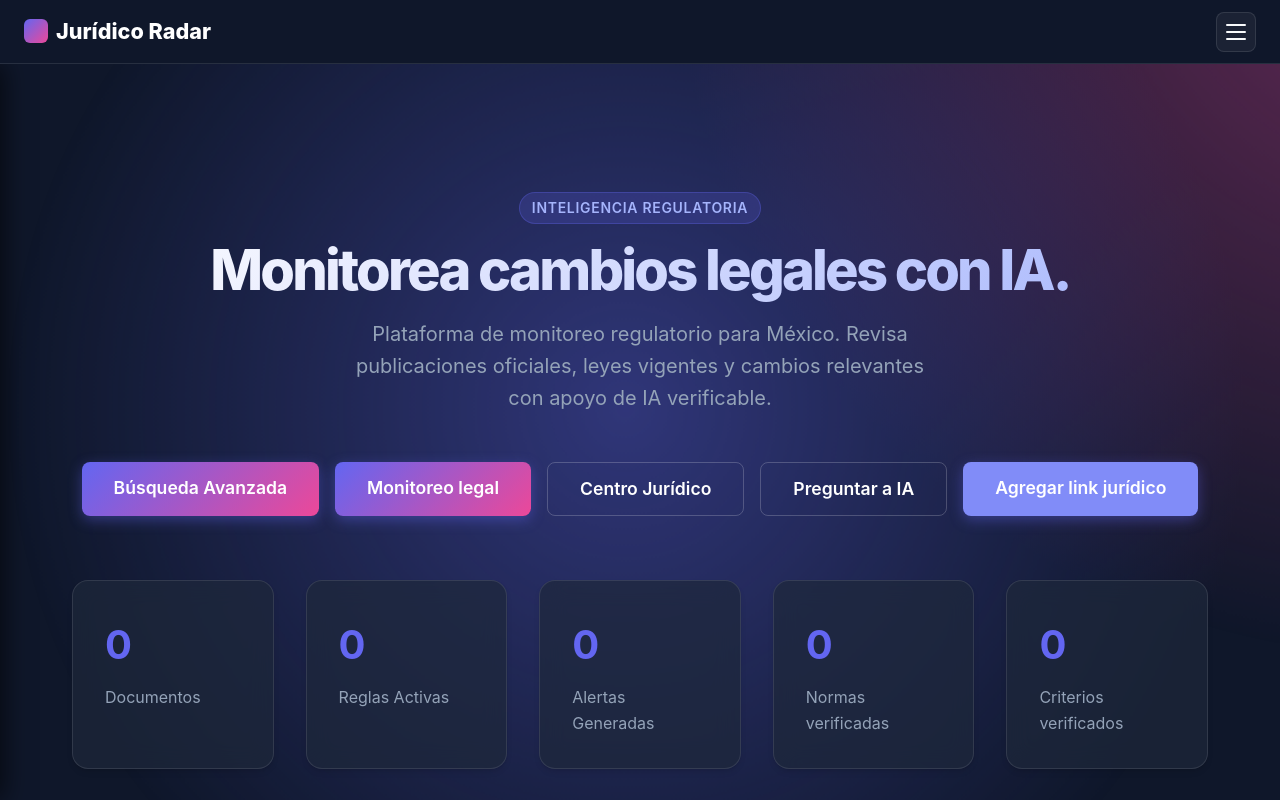
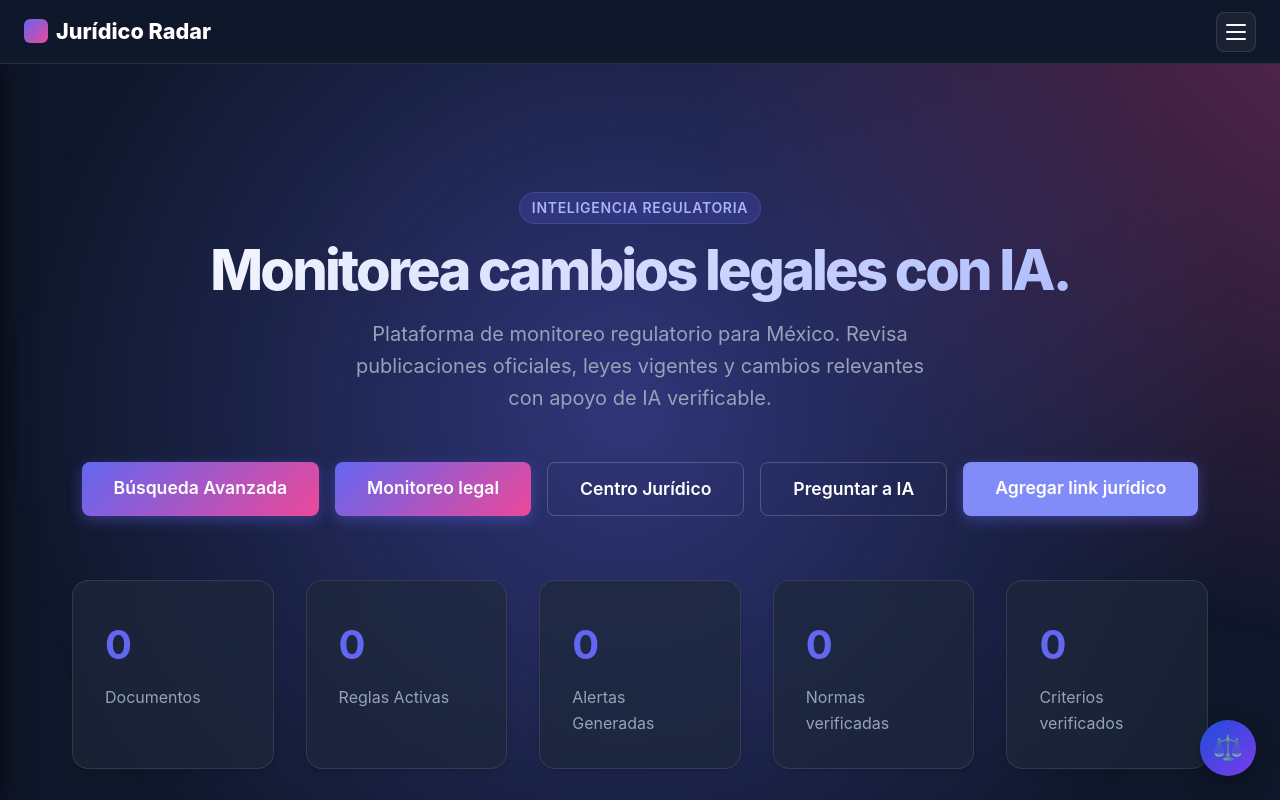
Before and after one commit to Antonio-valenzuela/Radar-Juridico-WEB, a Next.js app: page / in a window 1280 px wide. Shown: the top 800 px of the page. Built offline with nearby package versions, Linux system fonts and the light colour scheme.

Commit message:
fix(ui): restaura burbuja flotante del asistente legal

```diff
--- a/app/globals.css
+++ b/app/globals.css
@@ -1506,3 +1506,16 @@ p.subtitle {
     min-height: 48px;
   }
 }
+
+/* Floating Legal Chat – mobile overrides */
+@media (max-width: 640px) {
+  #floating-legal-btn {
+    right: 16px !important;
+    bottom: 16px !important;
+  }
+  #floating-legal-panel {
+    right: 16px !important;
+    bottom: 16px !important;
+    width: calc(100vw - 32px) !important;
+  }
+}
--- a/components/ai/FloatingLegalChat.tsx
+++ b/components/ai/FloatingLegalChat.tsx
@@ -271,17 +271,53 @@ export default function FloatingLegalChat() {
       {/* Floating Toggle Button */}
       {!isOpen && (
         <button
+          id="floating-legal-btn"
           onClick={() => setIsOpen(true)}
-          className="fixed bottom-6 right-6 z-50 flex items-center gap-2.5 bg-blue-700 text-white px-4 py-3 rounded-full shadow-xl hover:bg-blue-800 transition-all font-medium text-sm"
+          aria-label="Abrir asistente legal"
+          style={{
+            position: "fixed",
+            right: "24px",
+            bottom: "24px",
+            width: "56px",
+            height: "56px",
+            borderRadius: "9999px",
+            zIndex: 99999,
+            display: "flex",
+            alignItems: "center",
+            justifyContent: "center",
+            cursor: "pointer",
+            boxShadow: "0 8px 24px rgba(0,0,0,0.35)",
+            background: "linear-gradient(135deg, #1d4ed8, #7c3aed)",
+            color: "white",
+            border: "none",
+            fontSize: "24px",
+          }}
         >
-          <span className="w-2.5 h-2.5 rounded-full bg-emerald-400 animate-pulse" />
-          <span>Asistente Multimodelo IA</span>
+          ⚖️
         </button>
       )}
 
       {/* Main Drawer Container */}
       {isOpen && (
-        <div className="fixed bottom-4 right-4 z-50 w-full max-w-lg bg-white rounded-2xl shadow-2xl border border-slate-200 flex flex-col max-h-[85vh] h-[680px] transition-all">
+        <div
+          id="floating-legal-panel"
+          style={{
+            position: "fixed",
+            right: "24px",
+            bottom: "24px",
+            width: "400px",
+            maxWidth: "calc(100vw - 32px)",
+            height: "620px",
+            maxHeight: "calc(100vh - 48px)",
+            zIndex: 99999,
+            overflow: "hidden",
+            borderRadius: "16px",
+            boxShadow: "0 16px 40px rgba(0,0,0,0.45)",
+            display: "flex",
+            flexDirection: "column",
+            background: "white",
+          }}
+        >
           {/* Header */}
           <div className="p-4 border-b border-slate-100 bg-slate-900 text-white rounded-t-2xl flex items-center justify-between">
             <div className="flex items-center gap-2">
@@ -358,7 +394,7 @@ export default function FloatingLegalChat() {
           </div>
 
           {/* Chat Messages */}
-          <div className="flex-1 overflow-y-auto p-4 space-y-4 text-sm">
+          <div className="flex-1 overflow-y-auto p-4 space-y-4 text-sm" style={{ overflowY: "auto", flex: 1 }}>
             {messages.length === 0 && (
               <div className="text-center py-8 text-slate-500 space-y-3">
                 <div className="text-2xl">⚖️</div>
```
